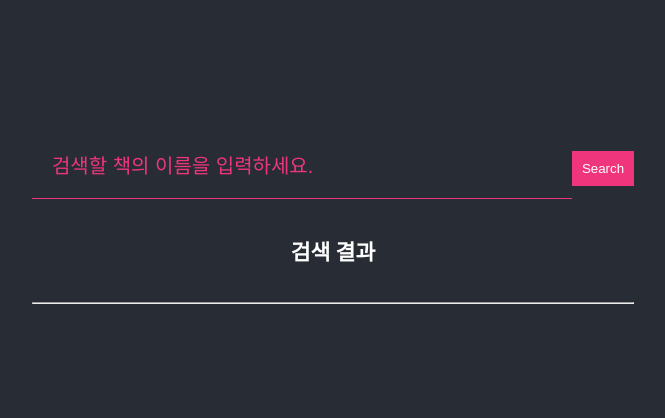
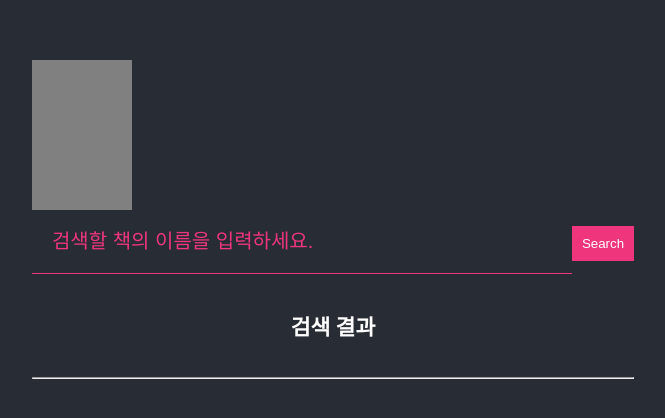
Before and after one commit to 0JIEUN0/React-BookPage, a React (Create React App) app: page / in a window 1280 px wide. Shown: the part 174-592 px from the top of the page, without its empty margins (307-972 px from the left). Built offline with nearby package versions, Linux system fonts and the light colour scheme.

Commit message:
Add Simple book store

```diff
--- a/src/App.css
+++ b/src/App.css
@@ -58,3 +58,9 @@
   color: aliceblue;
   font-size: 15px;
 }
+
+.BookStore {
+  width: 100px;
+  height: 150px;
+  background: gray;
+}
--- a/src/App.js
+++ b/src/App.js
@@ -3,13 +3,24 @@ import axios from 'axios';
 import {parseString} from 'xml2js'
 import './App.css';
 
+function BookStore(props) {
+  return (
+    <div className="BookStore">
+      <img src={props.imgSrc}></img>
+    </div>
+  )
+}
 function Book(props) {
+  const onBookSeleted = () => {
+    props.select(props.bookInfo.image)
+  }
+
   // title 은 제목에서 검색어와 일치하는 부분은 태그로 감싸져 있다.
   // 따라서, 각종 tag 제거
   const title = props.bookInfo.title.toString().replace(/(<([^>]+)>)/ig, "")
   return (
     <div className="Book">
-      <img src={props.bookInfo.image}/>
+      <img src={props.bookInfo.image} onClick={onBookSeleted}/>
       <div className="BookInfo">
         <span className="BookTitle">{title}</span><br></br>
         <span className="BookDetails">
@@ -27,6 +38,9 @@ function Search() {
   const [message, setMessage] = useState("")
 
   const bookId = useRef(0)
+
+  // Seleted Book Image Src
+  const [bookImg, setBookImg] = useState("")
 
   const searchQuery = async () => {
     const URL = '/v1/search/book.xml'
@@ -96,6 +110,8 @@ function Search() {
   }
 
   return (
+    <div>
+      <BookStore imgSrc={bookImg}/>
       <div className="inputQuery">
         <input className="query"
           type="text" placeholder="검색할 책의 이름을 입력하세요."
@@ -109,9 +125,13 @@ function Search() {
         <div className="searchResult">
           {
             isLoading ?
-            books.map(book => <Book key={bookId.current++} bookInfo={book}></Book>)
+              books.map(book =>
+              <Book key={bookId.current++}
+                bookInfo={book} select={setBookImg}>
+              </Book>)
               : message
           }
+        </div>
       </div>
     </div>
   )
```
Lines whose indentation alone changed are shown as unchanged.
